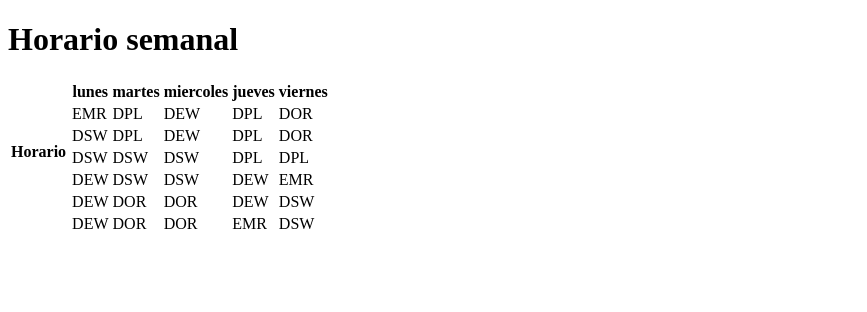
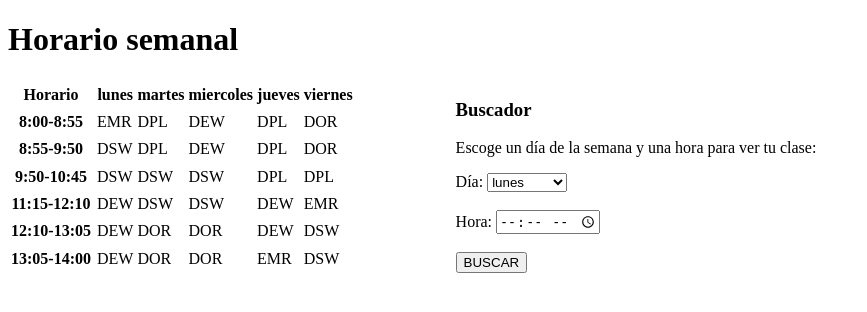
Before and after one commit to German-devv/GermanUrgorri-quetengoahora, a PHP site: page /horario.php in a window 1280 px wide. Shown: the top 312 px of the page, without its empty margins (0-867 px from the left). Run offline with PHP 8.4, Linux system fonts and the light colour scheme; lists and menus that the app fills with data are empty.

Commit message:
de lokos

```diff
--- a/horario.php
+++ b/horario.php
@@ -13,10 +13,38 @@
   <h1>Horario semanal</h1>
 
 
-  <form style="display: flex; "action="index.php" method="get">
+  <form style="display: flex; " action="" method="get">
 
-      <?php getHorario(); ?>
+    <?php getHorario(); ?>
 
+    <section style="margin-left: 100px;">
+
+      <div>
+        <h3>Buscador</h3>
+        <p>Escoge un día de la semana y una hora para ver tu clase: </p>
+      </div>
+
+      <label for="week">Día:</label>
+      <select name="week" id="week">
+        <?php getWeeksDays(); ?>
+      </select> <br><br>
+
+      <label for="hour">Hora:</label>
+      <input type="time" name="hour" id="hour"><br><br>
+
+      <input type="submit" value="BUSCAR" name="search" id="search">
+
+      <div id="solution">
+        <?php
+
+        if(isset($_REQUEST['search'])){
+          searchClass(1,1);
+      }
+        ?>
+      </div>
+
+
+    </section>
   </form>
 
 </body>
--- a/index.php
+++ b/index.php
@@ -92,7 +92,7 @@ $horario = [
 
      [
         date('9:50'),
-        date('11:15')
+        date('10:45')
     ],
 
      [
@@ -117,14 +117,18 @@ $horario = [
 
 
 function getHorario(){
+    $horario = $GLOBALS['horario'];
+
+
     echo '<table>';
     echo '<tr>';
     echo     '<th> Horario</th>';
     echo '</tr>';
 
-    foreach($GLOBALS['horario'] as $hour => $i){
+
+    for($x = 0; $x < 6; $x++){
         echo '<tr>';
-
+        echo "<th>" .$horario[$x][0]."-".$horario[$x][1]. "</th>";
         echo '</tr>';
     }
 
@@ -149,3 +153,21 @@ function getHorario(){
     }
     echo '</table>';
 }
+
+function getWeeksDays(){
+    $semana = $GLOBALS['semana'];
+
+    foreach($semana as $day => $dayvalue){
+       echo "<option value='$day'>$day</option>";
+    }
+
+}
+
+function searchClass($day, $hour){
+    echo 'funciona';
+}
+
+
+if(isset($_REQUEST['search'])){
+    searchClass(1,1);
+}
```
Also changed, not shown: horario ejemplo.html (+16 -0 lines).
